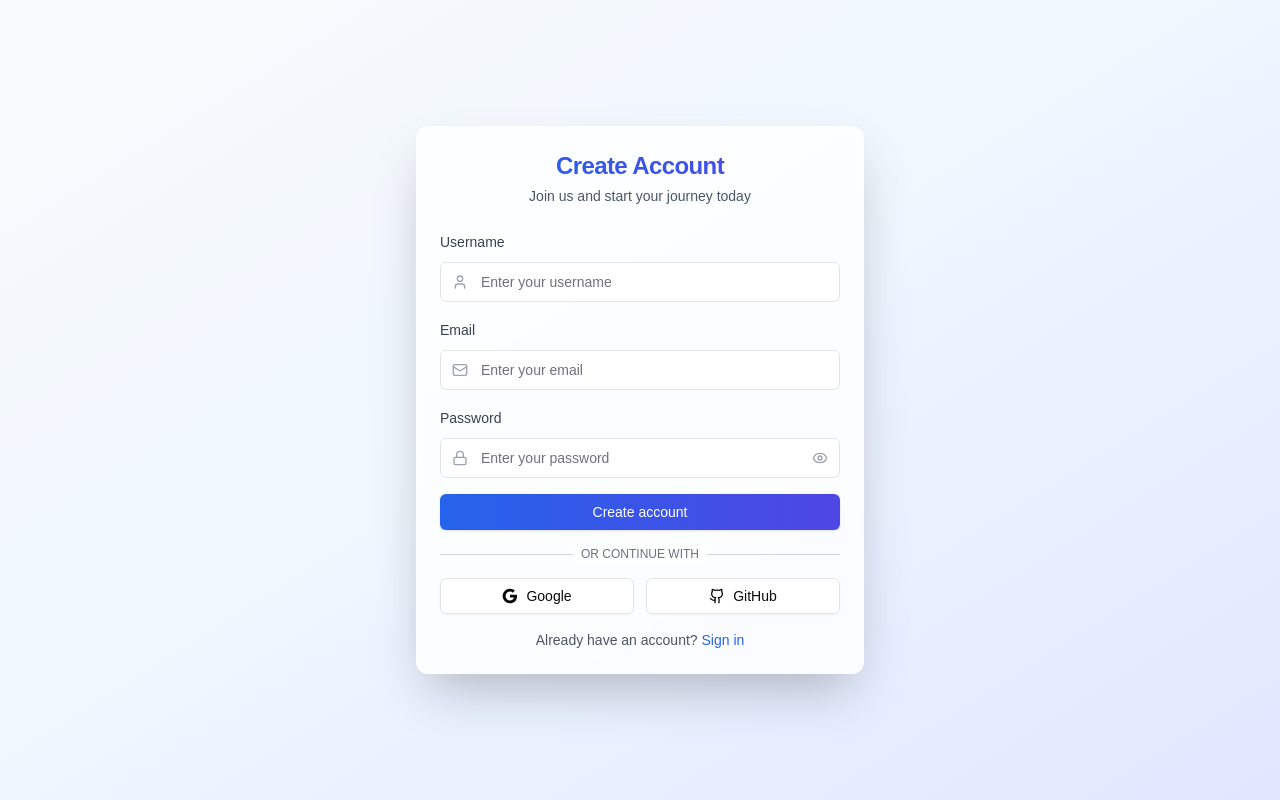
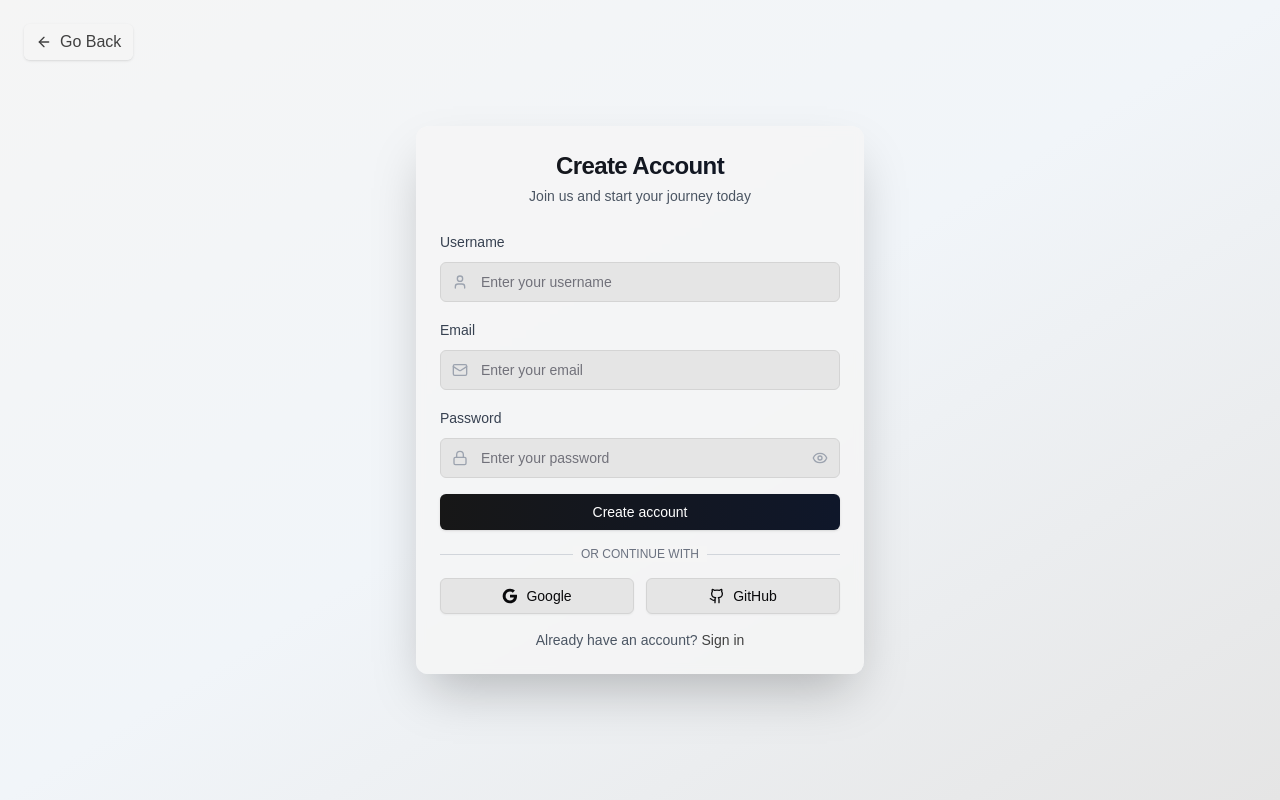
Before and after one commit to Sameertahir024/CodeSnap-Bolt.new, a Next.js app: page /sign-up in a window 1280 px wide. Built offline with nearby package versions, Linux system fonts and the light colour scheme; no server answers.

Commit message:
Refactor login and sign-up pages: remove unnecessary mounted state, update theme handling, and add a "Go Back" button for improved navigation.

```diff
--- a/src/app/(auth)/login/page.tsx
+++ b/src/app/(auth)/login/page.tsx
@@ -2,29 +2,24 @@
 
 import { useRouter } from "next/navigation";
 import { createClient } from "@/lib/supabase/browserClient";
-import { useState, useEffect } from "react";
+import { useState } from "react";
 import Link from "next/link";
 import { Button } from "@/components/ui/button";
 import { Input } from "@/components/ui/input";
 import { Card, CardContent, CardDescription, CardHeader, CardTitle } from "@/components/ui/card";
-import { Eye, EyeOff, Mail, Lock, Github } from "lucide-react";
+import { Eye, EyeOff, Mail, Lock, Github, ArrowLeft } from "lucide-react";
 import { useTheme } from "next-themes";
 
 export default function LoginPage() {
   const supabase = createClient();
   const router = useRouter();
   const { theme } = useTheme();
-  const [mounted, setMounted] = useState(false);
 
   const [email, setEmail] = useState("");
   const [password, setPassword] = useState("");
   const [isLoading, setIsLoading] = useState(false);
   const [showPassword, setShowPassword] = useState(false);
   const [error, setError] = useState("");
-
-  useEffect(() => {
-    setMounted(true);
-  }, []);
 
   const handleLogin = async () => {
     if (!email || !password) {
@@ -57,58 +52,54 @@ export default function LoginPage() {
   };
 
   const getBackgroundClass = () => {
-    if (!mounted) {
-      return "min-h-screen bg-gradient-to-br from-slate-50 via-blue-50 to-indigo-100 flex items-center justify-center p-4";
-    }
     return `min-h-screen bg-gradient-to-br flex items-center justify-center p-4 ${
       theme === 'dark'
-        ? 'from-slate-900 via-blue-900 to-indigo-900'
-        : 'from-slate-50 via-blue-50 to-indigo-100'
+        ? 'from-neutral-950 via-slate-950 to-neutral-900'
+        : 'from-neutral-100 via-slate-100 to-neutral-200'
     }`;
   };
 
   const getCardClass = () => {
-    if (!mounted) {
-      return "shadow-2xl border-0 bg-white/80 backdrop-blur-sm";
-    }
     return `shadow-2xl border-0 backdrop-blur-sm ${
       theme === 'dark'
-        ? 'bg-slate-800/80 border-slate-700'
-        : 'bg-white/80'
+        ? 'bg-neutral-900/80 border-neutral-800'
+        : 'bg-neutral-100/80'
     }`;
   };
 
   const getInputClass = () => {
-    if (!mounted) {
-      return "pl-10";
-    }
     return `pl-10 ${
       theme === 'dark'
-        ? 'bg-slate-700 border-slate-600 text-white placeholder:text-gray-400'
-        : ''
+        ? 'bg-neutral-800 border-neutral-700 text-white placeholder:text-gray-400'
+        : 'bg-neutral-200 border-neutral-300'
     }`;
   };
 
   const getButtonClass = () => {
-    if (!mounted) {
-      return "w-full";
-    }
     return `w-full ${
       theme === 'dark'
-        ? 'border-slate-600 text-white hover:bg-slate-700'
-        : ''
+        ? 'border-neutral-700 text-white hover:bg-neutral-800'
+        : 'border-neutral-300 bg-neutral-200 hover:bg-neutral-300'
     }`;
   };
 
   return (
     <div className={getBackgroundClass()}>
-      <div className="w-full max-w-md">
+      <button
+        type="button"
+        onClick={() => router.push("/")}
+        className="fixed top-6 left-6 z-50 flex items-center gap-2 text-neutral-700 dark:text-neutral-200 hover:underline hover:text-neutral-900 dark:hover:text-white transition-colors bg-neutral-100/80 dark:bg-neutral-900/80 px-3 py-1.5 rounded-md shadow"
+      >
+        <ArrowLeft className="h-4 w-4" />
+        Go Back
+      </button>
+      <div className="w-full max-w-md mx-auto">
         <Card className={getCardClass()}>
           <CardHeader className="space-y-1 text-center">
-            <CardTitle className="text-2xl font-bold bg-gradient-to-r from-blue-600 to-indigo-600 bg-clip-text text-transparent">
+            <CardTitle className="text-2xl font-bold bg-gradient-to-r from-neutral-900 to-slate-900 bg-clip-text text-transparent dark:from-neutral-100 dark:to-slate-100">
               Welcome Back
             </CardTitle>
-            <CardDescription className={`${mounted && theme === 'dark' ? 'text-gray-300' : 'text-gray-600'}`}>
+            <CardDescription className={`${theme === 'dark' ? 'text-gray-300' : 'text-gray-600'}`}>
               Sign in to your account to continue
             </CardDescription>
           </CardHeader>
@@ -116,7 +107,7 @@ export default function LoginPage() {
           <CardContent className="space-y-4">
             {error && (
               <div className={`p-3 text-sm border rounded-md ${
-                mounted && theme === 'dark'
+                theme === 'dark'
                   ? 'text-red-400 bg-red-900/20 border-red-800'
                   : 'text-red-600 bg-red-50 border-red-200'
               }`}>
@@ -125,7 +116,7 @@ export default function LoginPage() {
             )}
 
             <div className="space-y-2">
-              <label htmlFor="email" className={`text-sm font-medium ${mounted && theme === 'dark' ? 'text-gray-200' : 'text-gray-700'}`}>
+              <label htmlFor="email" className={`text-sm font-medium ${theme === 'dark' ? 'text-gray-200' : 'text-gray-700'}`}>
                 Email
               </label>
               <div className="relative">
@@ -142,7 +133,7 @@ export default function LoginPage() {
             </div>
 
             <div className="space-y-2">
-              <label htmlFor="password" className={`text-sm font-medium ${mounted && theme === 'dark' ? 'text-gray-200' : 'text-gray-700'}`}>
+              <label htmlFor="password" className={`text-sm font-medium ${theme === 'dark' ? 'text-gray-200' : 'text-gray-700'}`}>
                 Password
               </label>
               <div className="relative">
@@ -159,7 +150,7 @@ export default function LoginPage() {
                   type="button"
                   onClick={() => setShowPassword(!showPassword)}
                   className={`absolute right-3 top-1/2 transform -translate-y-1/2 text-gray-400 ${
-                    mounted && theme === 'dark' ? 'hover:text-gray-300' : 'hover:text-gray-600'
+                    theme === 'dark' ? 'hover:text-gray-300' : 'hover:text-gray-600'
                   }`}
                 >
                   {showPassword ? (
@@ -174,17 +165,17 @@ export default function LoginPage() {
             <Button
               onClick={handleLogin}
               disabled={isLoading}
-              className="w-full bg-gradient-to-r from-blue-600 to-indigo-600 hover:from-blue-700 hover:to-indigo-700 text-white font-medium py-2.5"
+              className="w-full bg-gradient-to-r from-neutral-900 to-slate-900 hover:from-neutral-950 hover:to-slate-950 text-white font-medium py-2.5 dark:from-neutral-700 dark:to-slate-700 dark:hover:from-neutral-800 dark:hover:to-slate-800"
             >
               {isLoading ? "Signing in..." : "Sign in"}
             </Button>
 
             <div className="relative">
               <div className="absolute inset-0 flex items-center">
-                <span className={`w-full border-t ${mounted && theme === 'dark' ? 'border-gray-600' : 'border-gray-300'}`} />
+                <span className={`w-full border-t ${theme === 'dark' ? 'border-gray-600' : 'border-gray-300'}`} />
               </div>
               <div className="relative flex justify-center text-xs uppercase">
-                <span className={`px-2 ${mounted && theme === 'dark' ? 'bg-slate-800 text-gray-400' : 'bg-white text-gray-500'}`}>
+                <span className={`px-2 ${theme === 'dark' ? 'bg-neutral-900 text-gray-400' : 'bg-neutral-100 text-gray-500'}`}>
                   Or continue with
                 </span>
               </div>
@@ -228,12 +219,12 @@ export default function LoginPage() {
               </Button>
             </div>
 
-            <div className={`text-center text-sm ${mounted && theme === 'dark' ? 'text-gray-300' : 'text-gray-600'}`}>
+            <div className={`text-center text-sm ${theme === 'dark' ? 'text-gray-300' : 'text-gray-600'}`}>
               Don't have an account?{" "}
               <Link href="/sign-up" className={`font-medium transition-colors ${
-                mounted && theme === 'dark'
-                  ? 'text-blue-400 hover:text-blue-300'
-                  : 'text-blue-600 hover:text-blue-500'
+                theme === 'dark'
+                  ? 'text-neutral-300 hover:text-neutral-200'
+                  : 'text-neutral-700 hover:text-neutral-600'
               }`}>
                 Sign up
               </Link>
--- a/src/app/(auth)/sign-up/page.tsx
+++ b/src/app/(auth)/sign-up/page.tsx
@@ -2,19 +2,18 @@
 
 import { useRouter } from "next/navigation";
 import { createClient } from "@/lib/supabase/browserClient";
-import { useState, useEffect } from "react";
+import { useState } from "react";
 import Link from "next/link";
 import { Button } from "@/components/ui/button";
 import { Input } from "@/components/ui/input";
 import { Card, CardContent, CardDescription, CardHeader, CardTitle } from "@/components/ui/card";
-import { Eye, EyeOff, Mail, Lock, Github, User } from "lucide-react";
+import { Eye, EyeOff, Mail, Lock, Github, User, ArrowLeft } from "lucide-react";
 import { useTheme } from "next-themes";
 
 export default function SignUpPage() {
   const supabase = createClient();
   const router = useRouter();
   const { theme } = useTheme();
-  const [mounted, setMounted] = useState(false);
 
   const [username, setUsername] = useState("");
   const [email, setEmail] = useState("");
@@ -22,10 +21,6 @@ export default function SignUpPage() {
   const [isLoading, setIsLoading] = useState(false);
   const [showPassword, setShowPassword] = useState(false);
   const [error, setError] = useState("");
-
-  useEffect(() => {
-    setMounted(true);
-  }, []);
 
   const handleSignUp = async () => {
     if (!username || !email || !password) {
@@ -63,58 +58,54 @@ export default function SignUpPage() {
   };
 
   const getBackgroundClass = () => {
-    if (!mounted) {
-      return "min-h-screen bg-gradient-to-br from-slate-50 via-blue-50 to-indigo-100 flex items-center justify-center p-4";
-    }
     return `min-h-screen bg-gradient-to-br flex items-center justify-center p-4 ${
       theme === 'dark'
-        ? 'from-slate-900 via-blue-900 to-indigo-900'
-        : 'from-slate-50 via-blue-50 to-indigo-100'
+        ? 'from-neutral-950 via-slate-950 to-neutral-900'
+        : 'from-neutral-100 via-slate-100 to-neutral-200'
     }`;
   };
 
   const getCardClass = () => {
-    if (!mounted) {
-      return "shadow-2xl border-0 bg-white/80 backdrop-blur-sm";
-    }
     return `shadow-2xl border-0 backdrop-blur-sm ${
       theme === 'dark'
-        ? 'bg-slate-800/80 border-slate-700'
-        : 'bg-white/80'
+        ? 'bg-neutral-900/80 border-neutral-800'
+        : 'bg-neutral-100/80'
     }`;
   };
 
   const getInputClass = () => {
-    if (!mounted) {
-      return "pl-10";
-    }
     return `pl-10 ${
       theme === 'dark'
-        ? 'bg-slate-700 border-slate-600 text-white placeholder:text-gray-400'
-        : ''
+        ? 'bg-neutral-800 border-neutral-700 text-white placeholder:text-gray-400'
+        : 'bg-neutral-200 border-neutral-300'
     }`;
   };
 
   const getButtonClass = () => {
-    if (!mounted) {
-      return "w-full";
-    }
     return `w-full ${
       theme === 'dark'
-        ? 'border-slate-600 text-white hover:bg-slate-700'
-        : ''
+        ? 'border-neutral-700 text-white hover:bg-neutral-800'
+        : 'border-neutral-300 bg-neutral-200 hover:bg-neutral-300'
     }`;
   };
 
   return (
     <div className={getBackgroundClass()}>
-      <div className="w-full max-w-md">
+      <button
+        type="button"
+        onClick={() => router.push("/")}
+        className="fixed top-6 left-6 z-50 flex items-center gap-2 text-neutral-700 dark:text-neutral-200 hover:underline hover:text-neutral-900 dark:hover:text-white transition-colors bg-neutral-100/80 dark:bg-neutral-900/80 px-3 py-1.5 rounded-md shadow"
+      >
+        <ArrowLeft className="h-4 w-4" />
+        Go Back
+      </button>
+      <div className="w-full max-w-md mx-auto">
         <Card className={getCardClass()}>
           <CardHeader className="space-y-1 text-center">
-            <CardTitle className="text-2xl font-bold bg-gradient-to-r from-blue-600 to-indigo-600 bg-clip-text text-transparent">
+            <CardTitle className="text-2xl font-bold bg-gradient-to-r from-neutral-900 to-slate-900 bg-clip-text text-transparent dark:from-neutral-100 dark:to-slate-100">
               Create Account
             </CardTitle>
-            <CardDescription className={`${mounted && theme === 'dark' ? 'text-gray-300' : 'text-gray-600'}`}>
+            <CardDescription className={`${theme === 'dark' ? 'text-gray-300' : 'text-gray-600'}`}>
               Join us and start your journey today
             </CardDescription>
           </CardHeader>
@@ -122,7 +113,7 @@ export default function SignUpPage() {
           <CardContent className="space-y-4">
             {error && (
               <div className={`p-3 text-sm border rounded-md ${
-                mounted && theme === 'dark'
+                theme === 'dark'
                   ? 'text-red-400 bg-red-900/20 border-red-800'
                   : 'text-red-600 bg-red-50 border-red-200'
               }`}>
@@ -131,7 +122,7 @@ export default function SignUpPage() {
             )}
 
             <div className="space-y-2">
-              <label htmlFor="username" className={`text-sm font-medium ${mounted && theme === 'dark' ? 'text-gray-200' : 'text-gray-700'}`}>
+              <label htmlFor="username" className={`text-sm font-medium ${theme === 'dark' ? 'text-gray-200' : 'text-gray-700'}`}>
                 Username
               </label>
               <div className="relative">
@@ -148,7 +139,7 @@ export default function SignUpPage() {
             </div>
 
             <div className="space-y-2">
-              <label htmlFor="email" className={`text-sm font-medium ${mounted && theme === 'dark' ? 'text-gray-200' : 'text-gray-700'}`}>
+              <label htmlFor="email" className={`text-sm font-medium ${theme === 'dark' ? 'text-gray-200' : 'text-gray-700'}`}>
                 Email
               </label>
               <div className="relative">
@@ -165,7 +156,7 @@ export default function SignUpPage() {
             </div>
 
             <div className="space-y-2">
-              <label htmlFor="password" className={`text-sm font-medium ${mounted && theme === 'dark' ? 'text-gray-200' : 'text-gray-700'}`}>
+              <label htmlFor="password" className={`text-sm font-medium ${theme === 'dark' ? 'text-gray-200' : 'text-gray-700'}`}>
                 Password
               </label>
               <div className="relative">
@@ -182,7 +173,7 @@ export default function SignUpPage() {
                   type="button"
                   onClick={() => setShowPassword(!showPassword)}
                   className={`absolute right-3 top-1/2 transform -translate-y-1/2 text-gray-400 ${
-                    mounted && theme === 'dark' ? 'hover:text-gray-300' : 'hover:text-gray-600'
+                    theme === 'dark' ? 'hover:text-gray-300' : 'hover:text-gray-600'
                   }`}
                 >
                   {showPassword ? (
@@ -197,17 +188,17 @@ export default function SignUpPage() {
             <Button
               onClick={handleSignUp}
               disabled={isLoading}
-              className="w-full bg-gradient-to-r from-blue-600 to-indigo-600 hover:from-blue-700 hover:to-indigo-700 text-white font-medium py-2.5"
+              className="w-full bg-gradient-to-r from-neutral-900 to-slate-900 hover:from-neutral-950 hover:to-slate-950 text-white font-medium py-2.5 dark:from-neutral-700 dark:to-slate-700 dark:hover:from-neutral-800 dark:hover:to-slate-800"
             >
               {isLoading ? "Creating account..." : "Create account"}
             </Button>
 
             <div className="relative">
               <div className="absolute inset-0 flex items-center">
-                <span className={`w-full border-t ${mounted && theme === 'dark' ? 'border-gray-600' : 'border-gray-300'}`} />
+                <span className={`w-full border-t ${theme === 'dark' ? 'border-gray-600' : 'border-gray-300'}`} />
               </div>
               <div className="relative flex justify-center text-xs uppercase">
-                <span className={`px-2 ${mounted && theme === 'dark' ? 'bg-slate-800 text-gray-400' : 'bg-white text-gray-500'}`}>
+                <span className={`px-2 ${theme === 'dark' ? 'bg-neutral-900 text-gray-400' : 'bg-neutral-100 text-gray-500'}`}>
                   Or continue with
                 </span>
               </div>
@@ -251,12 +242,12 @@ export default function SignUpPage() {
               </Button>
             </div>
 
-            <div className={`text-center text-sm ${mounted && theme === 'dark' ? 'text-gray-300' : 'text-gray-600'}`}>
+            <div className={`text-center text-sm ${theme === 'dark' ? 'text-gray-300' : 'text-gray-600'}`}>
               Already have an account?{" "}
               <Link href="/login" className={`font-medium transition-colors ${
-                mounted && theme === 'dark'
-                  ? 'text-blue-400 hover:text-blue-300'
-                  : 'text-blue-600 hover:text-blue-500'
+                theme === 'dark'
+                  ? 'text-neutral-300 hover:text-neutral-200'
+                  : 'text-neutral-700 hover:text-neutral-600'
               }`}>
                 Sign in
               </Link>
```
